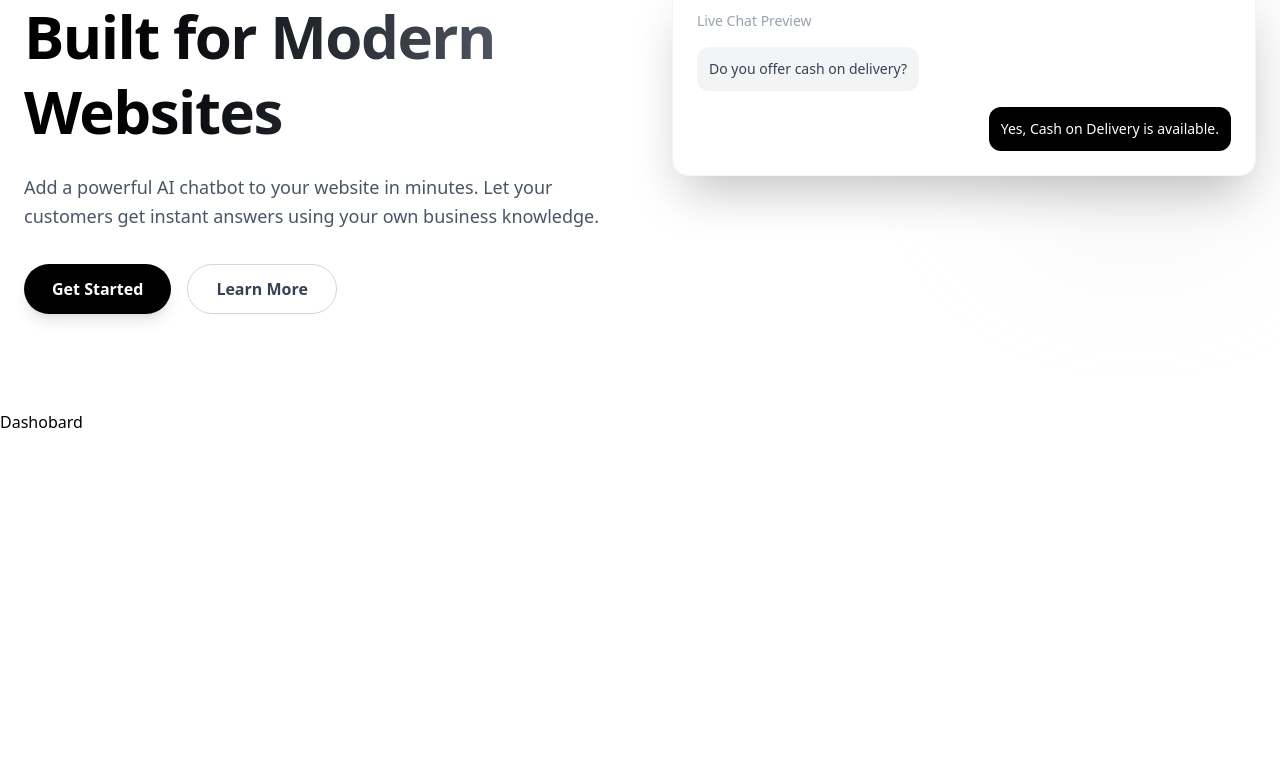
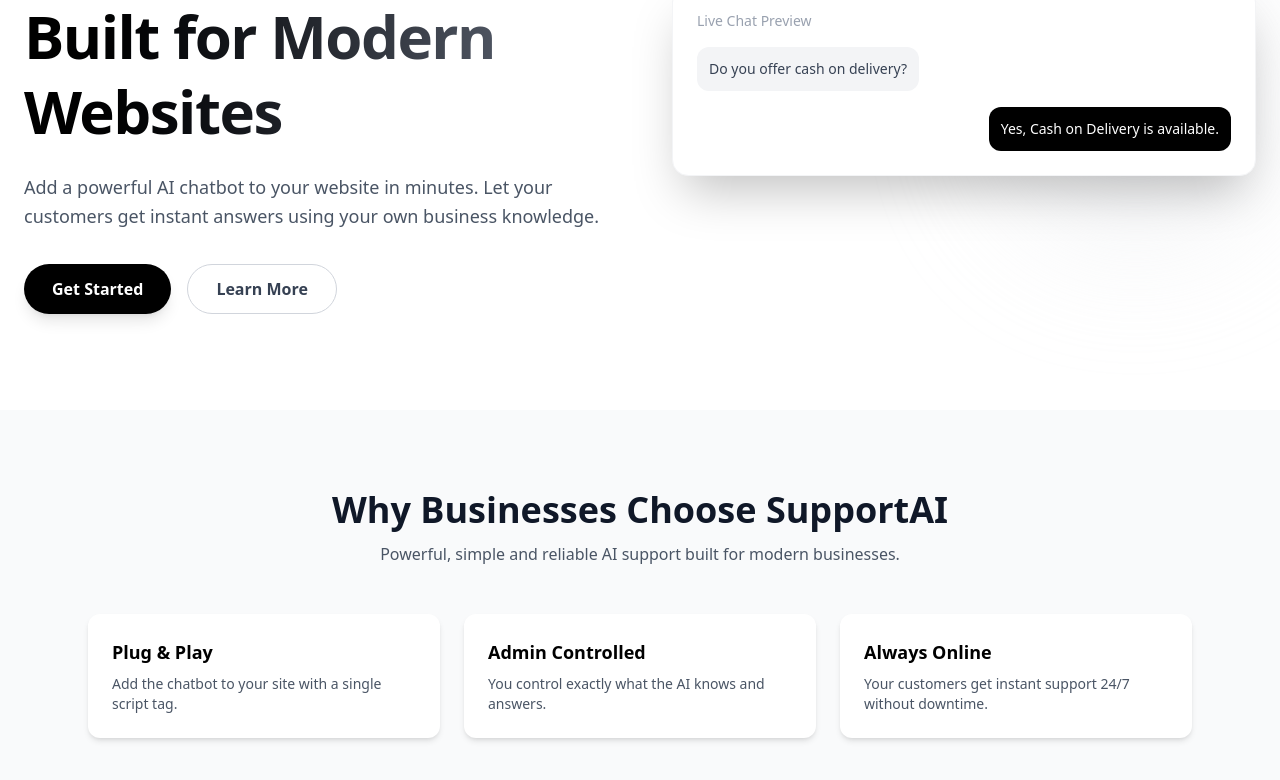
Before and after one commit to atifkhanfall2024/support-ai, a Next.js app: page /dashboard in a window 1280 px wide. Shown: the part 328-1108 px from the top of the page. Before the commit the page ends 800 px from the top, so only its background shows below. Built offline with nearby package versions, Linux system fonts and the light colour scheme; no server answers; what @scalekit-sdk/node would draw is missing.

Commit message:
handling errors

```diff
--- a/app/(main)/dashboard/layout.jsx
+++ b/app/(main)/dashboard/layout.jsx
@@ -14,7 +14,7 @@
 export default async function RootLayout({children}) {
 
     const session =  await VerifyToken()
-    console.log("User Session ;> " , session);
+   // console.log("User Session ;> " , session);
 
   return (
          <>
--- a/app/(main)/dashboard/page.jsx
+++ b/app/(main)/dashboard/page.jsx
@@ -1,9 +1,11 @@
 import Hero from "../../../components/Hero/Hero"
+import { Cards } from "../../../components/WhySupportCards/why"
 const Dashboard = ()=>{
     return(
         <div>
         <Hero/>
-        <h1>Dashobard</h1>
+        <Cards/>
+
         </div>
 
     )
--- /dev/null
+++ b/app/(main)/dashboard/text/page.jsx
@@ -0,0 +1,7 @@
+const TextPage = ()=>{
+    return(
+        <h1>This is Text Page</h1>
+    )
+}
+
+export default TextPage
--- a/app/api/callback/route.ts
+++ b/app/api/(auth)/callback/route.ts
@@ -7,7 +7,7 @@
         const url = 'http://localhost:3000/dashboard'
          const {searchParams} = new URL(req.url)
     const code =  searchParams.get("code")
-    console.log("My code :> " , code);
+   // console.log("My code :> " , code);
     if(!code){
         return NextResponse.json({message:"Code is not Present"} , {status:400})
     }
--- a/app/api/login/route.ts
+++ b/app/api/(auth)/login/route.ts
@@ -6,5 +6,6 @@
 
     const uri  = scalekit.getAuthorizationUrl(redirectUri)
      //console.log(uri);
+     // this will give authorized url of user
     return NextResponse.redirect(uri)
 }
--- /dev/null
+++ b/app/error.jsx
@@ -0,0 +1,53 @@
+'use client'
+
+import { motion } from "motion/react"
+import Link from "next/link"
+
+export default function Error({ error, reset }) {
+  return (
+    <div className="min-h-screen bg-gradient-to-br from-gray-50 to-gray-100 flex items-center justify-center px-6">
+
+      <motion.div
+        initial={{ opacity: 0, y: 40 }}
+        animate={{ opacity: 1, y: 0 }}
+        transition={{ duration: 0.6 }}
+        className="relative bg-white/70 backdrop-blur-xl border border-gray-200 shadow-2xl rounded-3xl p-12 text-center max-w-lg w-full"
+      >
+
+        {/* Big Gradient Text */}
+        <motion.h1
+          initial={{ scale: 0.9 }}
+          animate={{ scale: 1 }}
+          transition={{ duration: 0.5 }}
+          className="text-6xl md:text-7xl font-extrabold bg-gradient-to-r from-red-500 to-black bg-clip-text text-transparent"
+        >
+          Something Went Wrong
+        </motion.h1>
+
+        <p className="mt-6 text-gray-600 text-sm md:text-base">
+          An unexpected error occurred. Please try again or return to home.
+        </p>
+
+        {/* Buttons */}
+        <div className="mt-8 flex justify-center gap-4">
+
+          <button
+            onClick={() => reset()}
+            className="bg-gradient-to-r from-black to-gray-800 text-white px-6 py-3 rounded-full text-sm font-semibold shadow-md hover:shadow-xl hover:scale-105 transition-all duration-300"
+          >
+            Try Again
+          </button>
+
+          <Link
+            href="/"
+            className="border border-gray-300 px-6 py-3 rounded-full text-sm font-semibold hover:bg-gray-100 transition-all"
+          >
+            Go Home
+          </Link>
+
+        </div>
+
+      </motion.div>
+    </div>
+  )
+}
--- /dev/null
+++ b/app/not-found.jsx
@@ -0,0 +1,47 @@
+'use client'
+import { motion } from "motion/react"
+import Link from "next/link"
+
+export default function NotFound() {
+  return (
+    <div className="min-h-screen bg-gradient-to-br from-gray-50 to-gray-100 flex items-center justify-center px-6">
+
+      <motion.div
+        initial={{ opacity: 0, y: 40 }}
+        animate={{ opacity: 1, y: 0 }}
+        transition={{ duration: 0.8 }}
+        className="relative bg-white/70 backdrop-blur-xl border border-gray-200 shadow-2xl rounded-3xl p-12 text-center max-w-lg w-full"
+      >
+
+        {/* Floating 404 */}
+        <motion.h1
+          initial={{ scale: 0.8 }}
+          animate={{ scale: 1 }}
+          transition={{ duration: 0.6 }}
+          className="text-7xl md:text-8xl font-extrabold bg-gradient-to-r from-black to-gray-500 bg-clip-text text-transparent"
+        >
+          404
+        </motion.h1>
+
+        <h2 className="mt-6 text-2xl font-semibold text-gray-900">
+          Page Not Found
+        </h2>
+
+        <p className="mt-3 text-gray-600 text-sm md:text-base">
+          The page you’re looking for doesn’t exist or may have been moved.
+        </p>
+
+        {/* Button */}
+        <div className="mt-8">
+          <Link
+            href="/dashboard"
+            className="inline-block bg-gradient-to-r from-black to-gray-800 text-white px-8 py-3 rounded-full text-sm font-semibold shadow-md hover:shadow-xl hover:scale-105 transition-all duration-300"
+          >
+            Back to Home
+          </Link>
+        </div>
+
+      </motion.div>
+    </div>
+  )
+}
--- /dev/null
+++ b/components/WhySupportCards/why.jsx
@@ -0,0 +1,32 @@
+import whySupport from "../../data/whySupport"
+
+export function Cards(params) {
+    return(
+<div className="py-20 bg-gray-50">
+
+  {/* Heading */}
+  <div className="text-center">
+    <h2 className="text-3xl md:text-4xl font-semibold text-gray-900">
+      Why Businesses Choose SupportAI
+    </h2>
+    <p className="mt-3 text-gray-600 max-w-2xl mx-auto text-sm md:text-base">
+      Powerful, simple and reliable AI support built for modern businesses.
+    </p>
+  </div>
+
+  {/* Cards */}
+  <div className="grid md:grid-cols-3 gap-6 mt-12 max-w-6xl mx-auto px-6">
+    {whySupport.map((card) => (
+      <div
+        key={card.id}
+        className="bg-white p-6 rounded-xl shadow-md hover:shadow-lg hover:-translate-y-1 transition-all duration-300"
+      >
+        <h3 className="text-lg font-semibold mb-2">{card.title}</h3>
+        <p className="text-gray-600 text-sm">{card.description}</p>
+      </div>
+    ))}
+  </div>
+
+</div>
+    )
+}
--- /dev/null
+++ b/data/whySupport.js
@@ -0,0 +1,19 @@
+const whySupport = [
+  {
+    id: 1,
+    title: "Plug & Play",
+    description: "Add the chatbot to your site with a single script tag."
+  },
+  {
+    id: 2,
+    title: "Admin Controlled",
+    description: "You control exactly what the AI knows and answers."
+  },
+  {
+    id: 3,
+    title: "Always Online",
+    description: "Your customers get instant support 24/7 without downtime."
+  }
+];
+
+export default whySupport;
--- a/lib/Auth.ts
+++ b/lib/Auth.ts
@@ -11,7 +11,7 @@
     }
 
     const session:any = await scalekit.validateToken(GetToken)
-    console.log("session" + session);
+    //console.log("session" + session);
     const user = await scalekit.user.getUser(session.sub)
     return user
     } catch (error) {
```
Also changed, not shown: app/api/(auth)/logout/route.ts (renamed from app/api/logout/route.ts).
